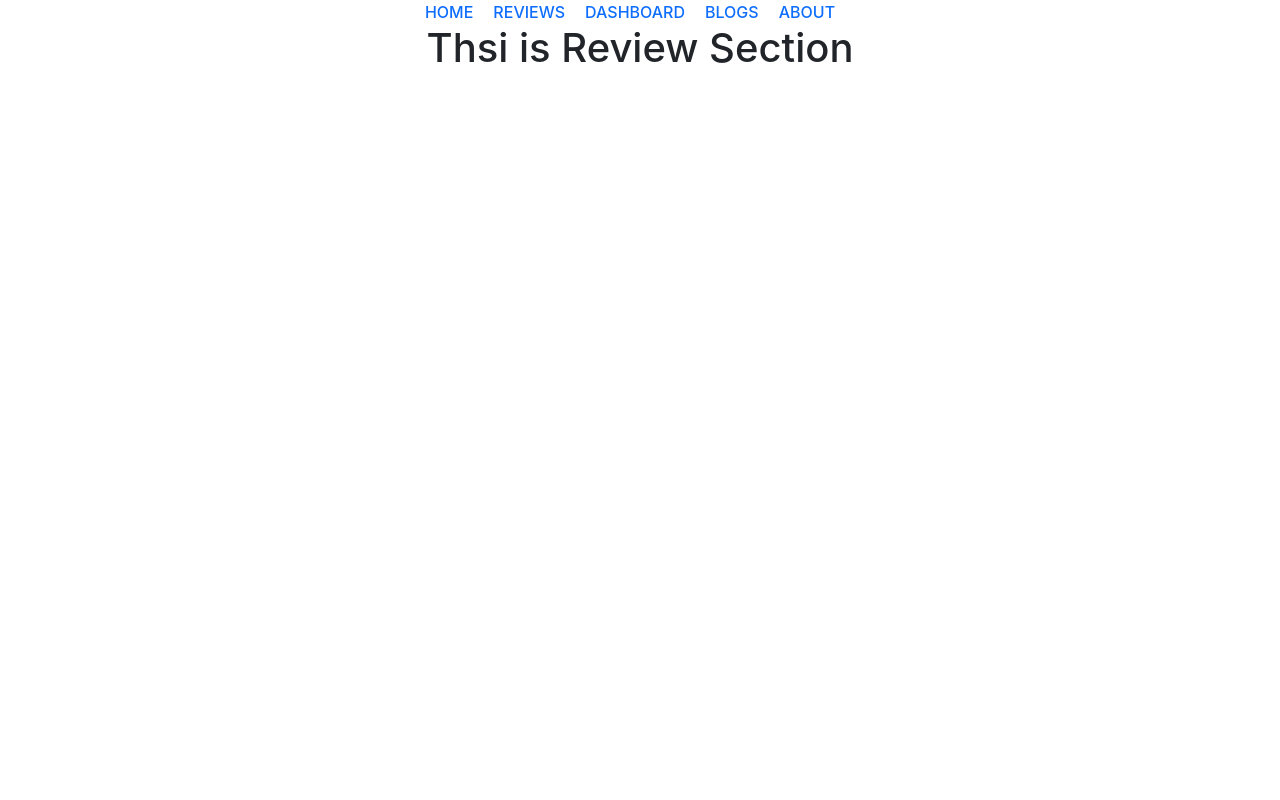
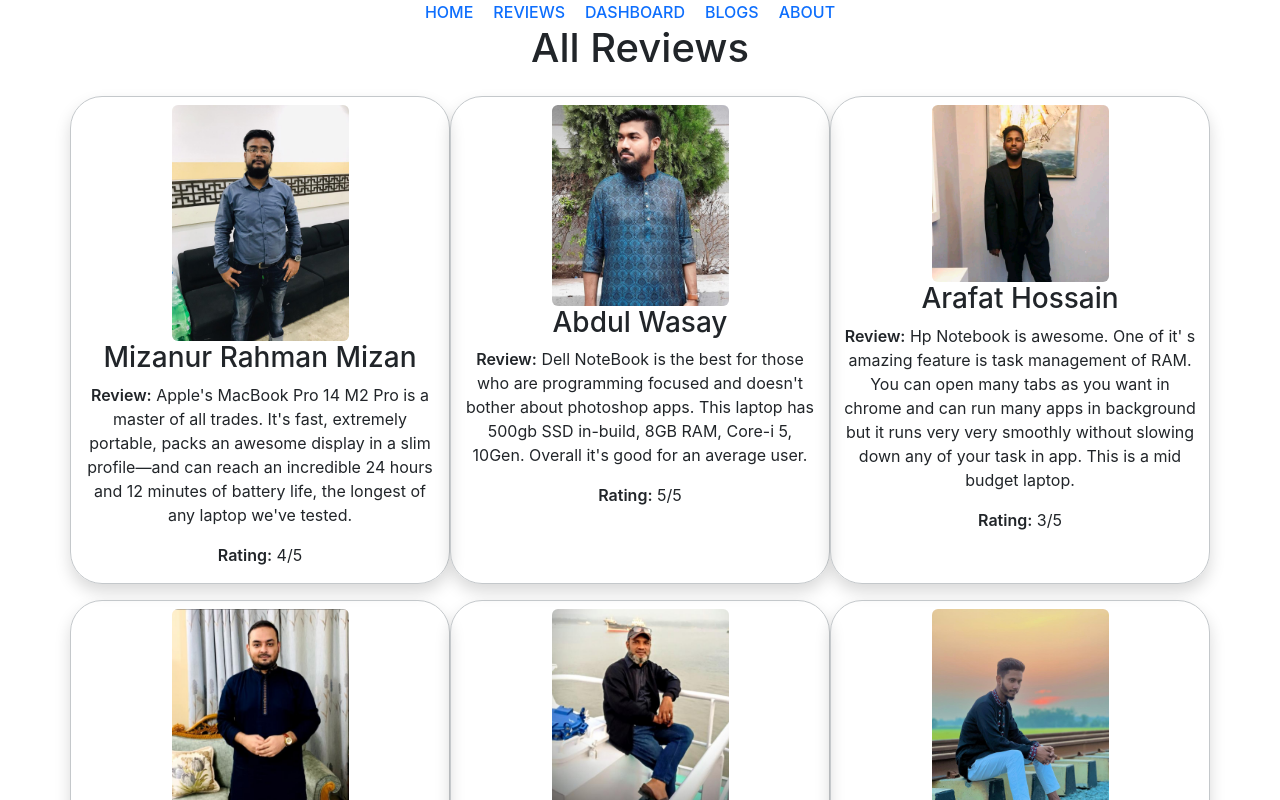
Before and after one commit to Junaith1994/react-laptop-reviews, a React (Create React App) app: page /reviews in a window 1280 px wide. Shown: the top 800 px of the page. Built offline with nearby package versions, Linux system fonts and the light colour scheme.

Commit message:
Added all reviews page, integrated home page review section with REVIEWS page

```diff
--- a/package.json
+++ b/package.json
@@ -12,6 +12,7 @@
     "react-dom": "^18.2.0",
     "react-router-dom": "^6.14.1",
     "react-scripts": "5.0.1",
+    "recharts": "^2.7.2",
     "web-vitals": "^2.1.4"
   },
   "scripts": {
--- a/public/index.html
+++ b/public/index.html
@@ -27,7 +27,7 @@
       work correctly both with client-side routing and a non-root public URL.
       Learn how to configure a non-root public URL by running `npm run build`.
     -->
-    <title>React App</title>
+    <title>Laptop Review Website</title>
   </head>
   <body>
     <noscript>You need to enable JavaScript to run this app.</noscript>
--- a/public/review-data.json
+++ b/public/review-data.json
@@ -9,21 +9,21 @@
     {
         "id": "02w",
         "name": "Abdul Wasay",
-        "Review": "Lorem ipsum....",
+        "Review": "Dell NoteBook is the best for those who are programming focused and doesn't bother about photoshop apps. This laptop has 500gb SSD in-build, 8GB RAM, Core-i 5, 10Gen. Overall it's good for an average user.",
         "img": "/images/wasay-955.jpg",
         "rating": "5/5"
     },
     {
         "id": "03a",
         "name": "Arafat Hossain",
-        "Review": "Lorem ipsum....",
+        "Review": "Hp Notebook is awesome. One of it' s amazing feature is task management of RAM. You can open many tabs as you want in chrome and can run many apps in background but it runs very very smoothly without slowing down any of your task in app. This is a mid budget laptop.",
         "img": "/images/Hossain-188.jpg",
         "rating": "3/5"
     },
     {
         "id": "04n",
         "name": "Nabil Kaisar",
-        "Review": "Lorem ipsum....",
+        "Review": "As",
         "img": "/images/Nabil-253.jpg",
         "rating": "4/5"
     },
--- a/src/components/Home/Home.js
+++ b/src/components/Home/Home.js
@@ -2,15 +2,21 @@ import React, { useEffect, useState } from 'react';
 import './Home.css';
 import { Button } from 'react-bootstrap';
 import Review from '../Review/Review';
+import { useNavigate } from 'react-router-dom';
 
 const Home = () => {
     const [reviewsData, setReviewsData] = useState([]);
+    const navigate = useNavigate();
 
     useEffect(() => {
         fetch('review-data.json')
             .then(res => res.json())
             .then(data => setReviewsData(data))
     }, [])
+
+    const handleSeeAllReviewsBtn = () => {
+        navigate('/reviews');
+    }
 
     return (
         <div className='container mt-5 banner-container'>
@@ -35,7 +41,7 @@ const Home = () => {
                         ></Review>)
                     }
                 </div>
-                <Button className='mt-4' variant="primary">See All Reviews</Button>
+                <Button onClick={handleSeeAllReviewsBtn} className='mt-4' variant="primary">See All Reviews</Button>
             </div>
         </div>
     );
--- a/src/components/Review/Review.js
+++ b/src/components/Review/Review.js
@@ -4,10 +4,10 @@ const Review = ({ review }) => {
     const { name, Review, img, rating } = review;
     return (
         <div className='col-4 mt-3 border border-secondary-subtle rounded-5 shadow'>
-            <img className='img-fluid w-50' src={img} alt="" />
+            <img className='img-fluid w-50 rounded-2 mt-2' src={img} alt="" />
             <h3>{name}</h3>
             <p><span className='fw-semibold'>Review:</span> {Review}</p>
-            <p>{rating}</p>
+            <p><span className='fw-semibold'>Rating:</span> {rating}</p>
         </div>
     );
 };
--- a/src/components/Reviews/Reviews.js
+++ b/src/components/Reviews/Reviews.js
@@ -1,9 +1,26 @@
-import React from 'react';
+import React, { useEffect, useState } from 'react';
+import Review from '../Review/Review';
 
 const Reviews = () => {
+    const [reviews, setReviews] = useState([]);
+
+    useEffect(() => {
+        fetch('review-data.json')
+            .then(res => res.json())
+            .then(data => setReviews(data))
+    }, [])
+
     return (
-        <div>
-            <h1>Thsi is Review Section</h1>
+        <div className='container'>
+            <h1>All Reviews</h1>
+            <div className='row allReviews-container'>
+                {
+                    reviews.map(review => <Review
+                    key={review.id}
+                    review={review}
+                    ></Review>)
+                }
+            </div>
         </div>
     );
 };
```
Also changed, not shown: 1 other file (tests, documents, lock files or other folders).
